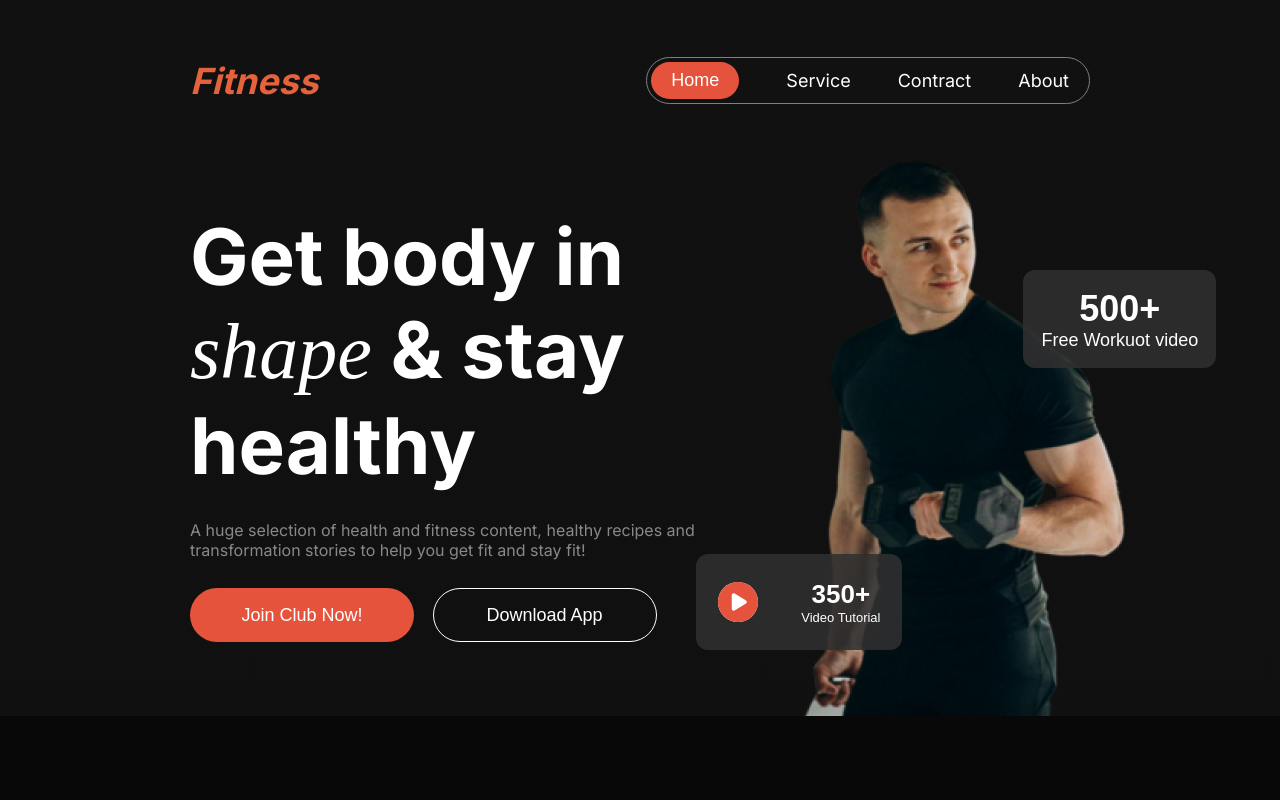
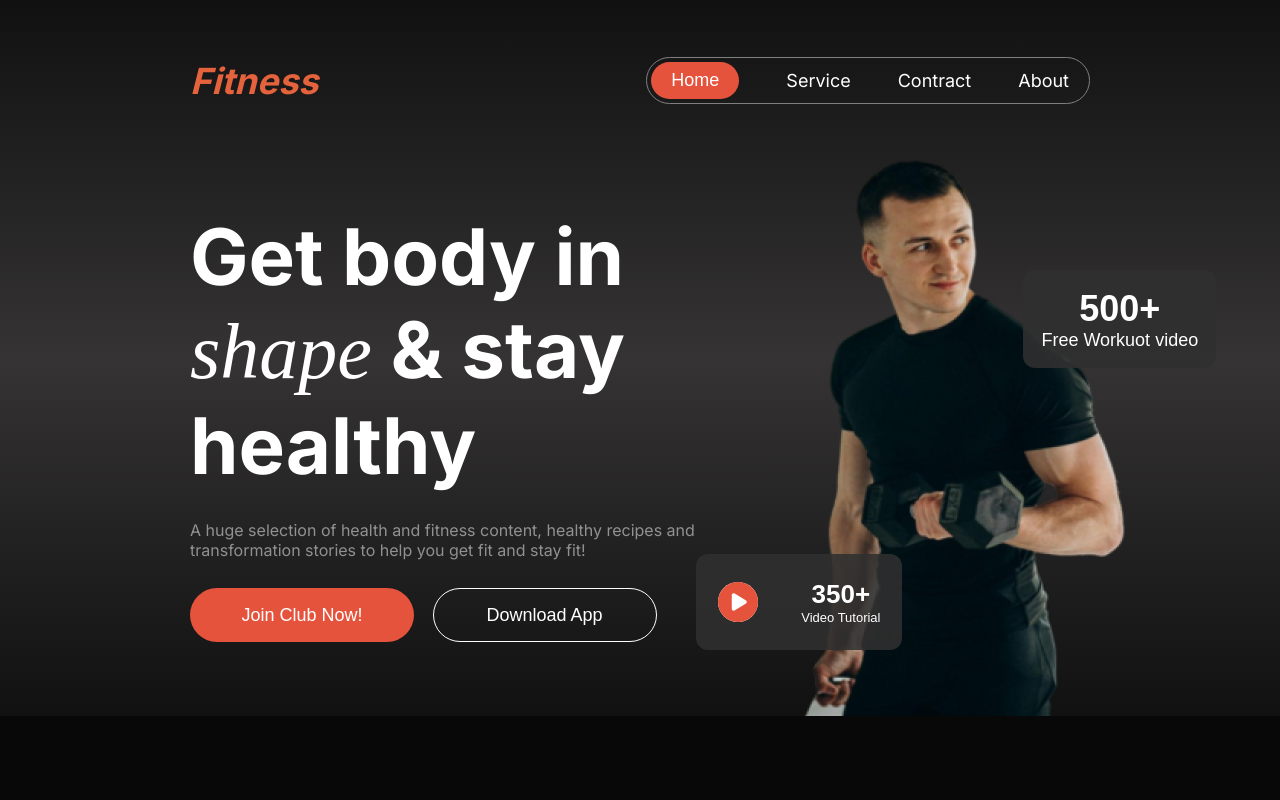
Before and after one commit to dtehamza/assignment-two, a plain HTML site: page index.html in a window 1280 px wide. Shown: the top 800 px of the page. Drawn offline with Linux system fonts and the light colour scheme; a web font is replaced by a local one.

Commit message:
first commit

```diff
--- a/style/fitness.css
+++ b/style/fitness.css
@@ -68,7 +68,7 @@ a{
 /* navbar Style  */
 
 .navbar-wrapper{
-    background-image: linear-gradient(#111111, #111010 );
+    background-image: linear-gradient(to top,#111111, #353333,#111111 );
     max-width: 1440px;
     margin: 0 auto;
     padding-top: 57px;
```
Also changed, not shown: index.html (line endings or trailing spaces).
